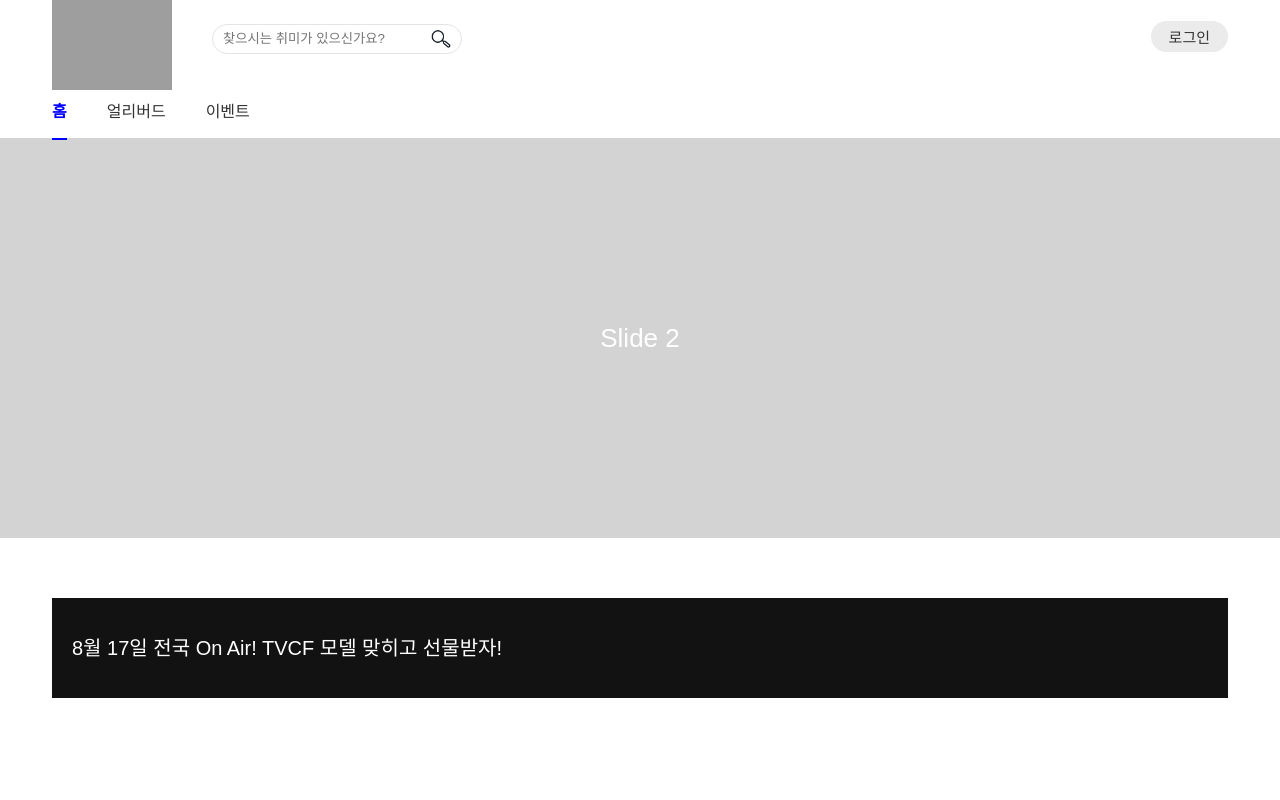
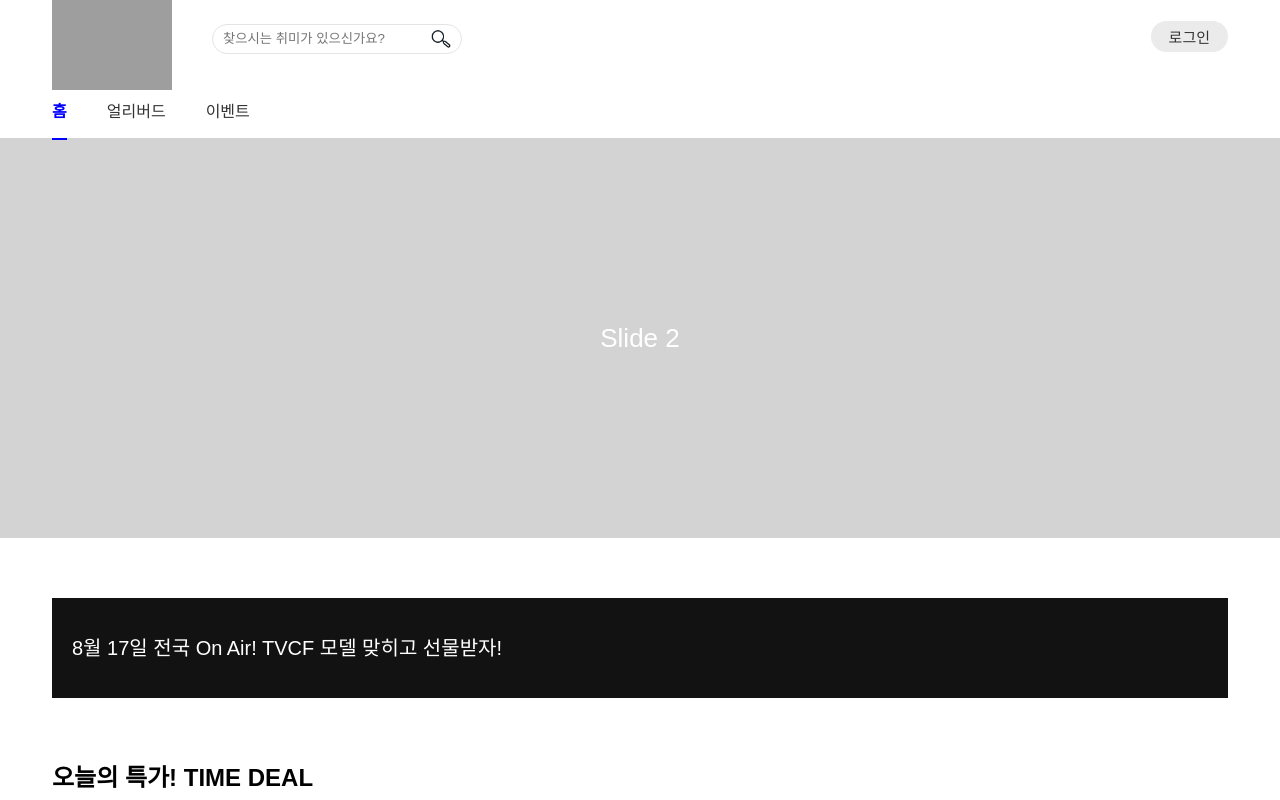
Before and after one commit to jkim68888/class101-clone-react, a React (Create React App) app in the folder class101-clone-app/: page / in a window 1280 px wide. Built offline with nearby package versions, Linux system fonts and the light colour scheme; grey boxes are pictures that could not be loaded.

Commit message:
메인페이지 구현중

```diff
--- a/class101-clone-app/src/Pages/Main/Main.js
+++ b/class101-clone-app/src/Pages/Main/Main.js
@@ -1,15 +1,17 @@
-import React from 'react';
-import SlideBanner from '../../components/Main/SlideBanner';
-import EventBanner from '../../components/Main/EventBanner';
+import React from "react";
+import SlideBanner from "../../components/Main/SlideBanner";
+import EventBanner from "../../components/Main/EventBanner";
+import TimeDeal from "../../components/Main/TimeDeal";
 
-import { MainWrapper, MainWrap } from './Styles';
+import { MainWrapper, MainWrap } from "./Styles";
 
 const Main = () => {
   return (
     <MainWrapper>
       <SlideBanner />
-      <EventBanner />
       <MainWrap>
+        <EventBanner />
+        <TimeDeal />
       </MainWrap>
     </MainWrapper>
   );
--- a/class101-clone-app/src/Pages/Main/Styles.js
+++ b/class101-clone-app/src/Pages/Main/Styles.js
@@ -1,4 +1,4 @@
-import styled from 'styled-components';
+import styled from "styled-components";
 
 export const MainWrapper = styled.div`
   width: 100%;
--- a/class101-clone-app/src/components/Main/Styles.js
+++ b/class101-clone-app/src/components/Main/Styles.js
@@ -1,4 +1,4 @@
-import styled from 'styled-components';
+import styled from "styled-components";
 
 export const SlideBannerWrapper = styled.div`
   width: 100%;
@@ -10,16 +10,20 @@ export const SlideBannerWrapper = styled.div`
   line-height: 400px;
 `;
 export const EventBannerWrapper = styled.div`
-  max-width: 1176px;
+  width: 100%;
   margin: 60px auto;
   height: 100px;
   line-height: 100px;
   padding: 0 20px;
   background: #121212;
 
-  h2{
+  h2 {
     font-size: 20px;
     font-weight: 500;
     color: #fff;
   }
 `;
+export const TimeDealWrapper = styled.div`
+  width: 100%;
+  height: auto;
+`;
--- a/class101-clone-app/src/components/Main/TimeDeal.js
+++ b/class101-clone-app/src/components/Main/TimeDeal.js
@@ -0,0 +1,23 @@
+import React from "react";
+import "swiper/swiper.scss";
+import SwiperCore, {
+  Autoplay,
+  Navigation,
+  Pagination,
+  Scrollbar,
+} from "swiper";
+import { Swiper } from "swiper/react";
+
+import { TimeDealWrapper } from "./Styles";
+
+const TimeDeal = () => {
+  SwiperCore.use([Autoplay, Navigation, Pagination, Scrollbar]);
+  return (
+    <TimeDealWrapper>
+      <h2>오늘의 특가! TIME DEAL</h2>
+      <Swiper slidesPerView={4} navigation></Swiper>
+    </TimeDealWrapper>
+  );
+};
+
+export default TimeDeal;
```
Also changed, not shown: class101-clone-app/src/App.js (+6 -6 lines), class101-clone-app/src/components/Layout/Header/Header.js (+29 -10 lines).
